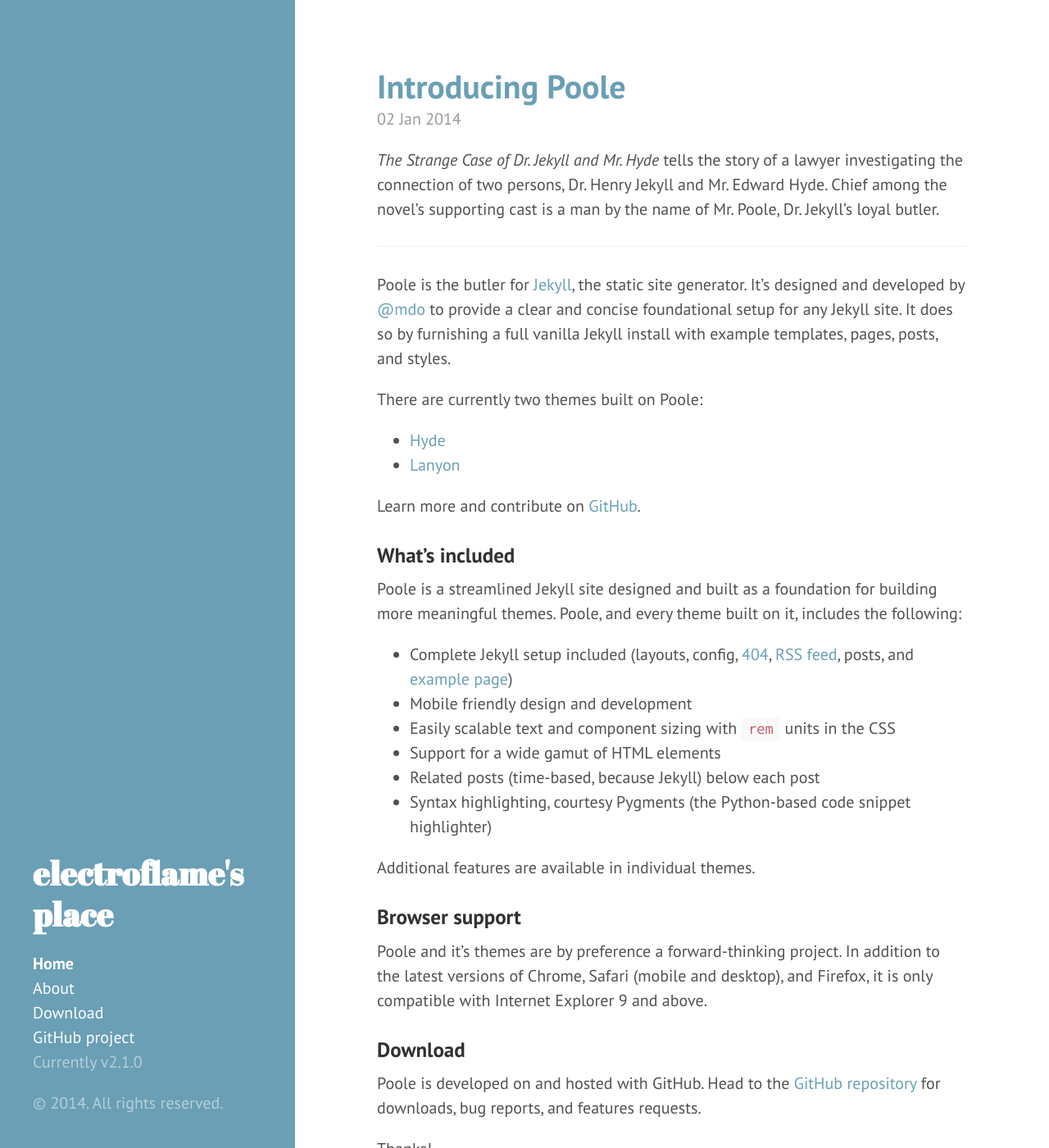
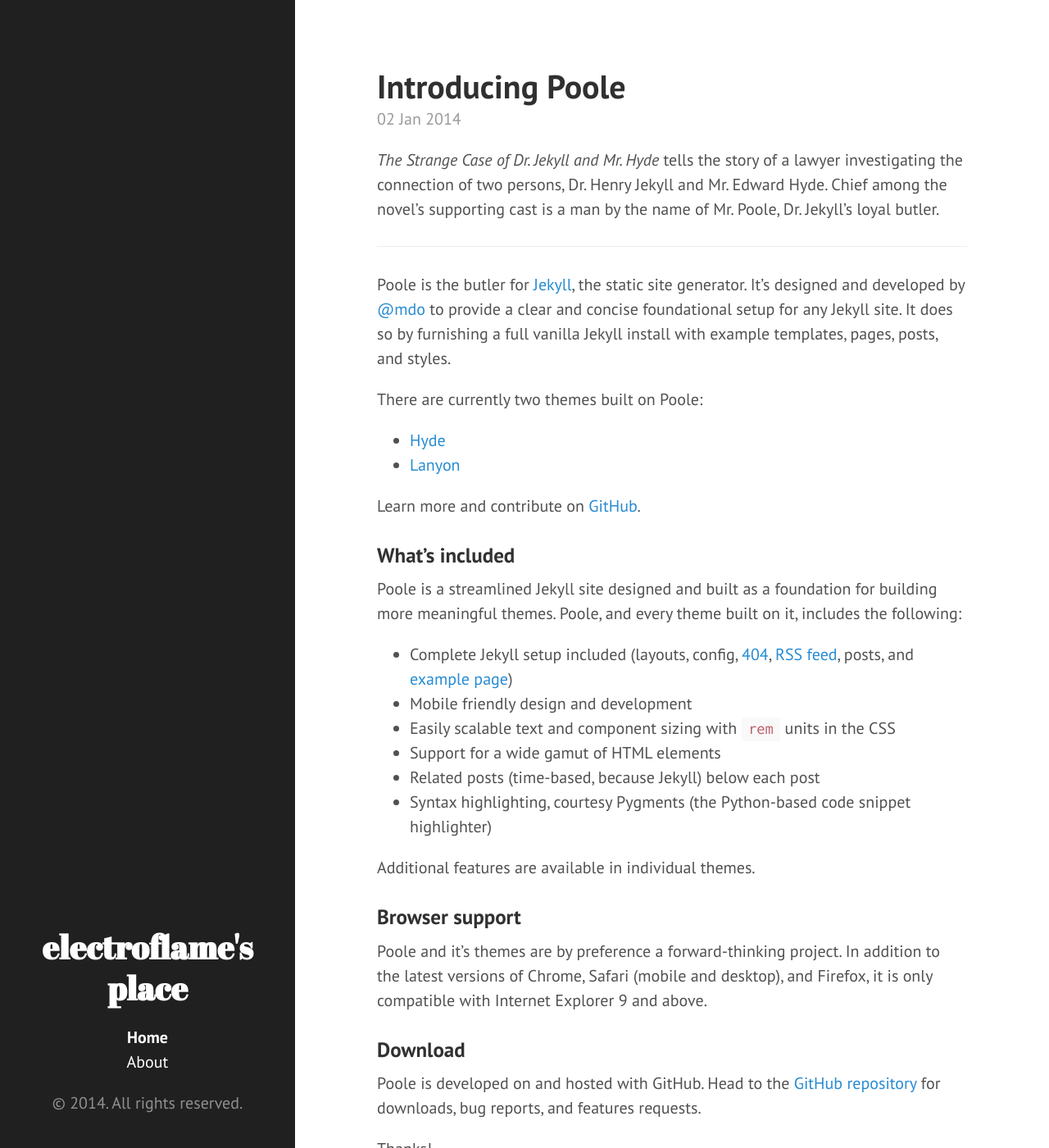
Before and after one commit to electroflame/electroflame.github.io, a Jekyll site: the page built from index.html, in a window 1280 px wide and 1400 px high. Shown: the whole window at 82% size. Built offline with Jekyll 4.4.1, drawn with Linux system fonts in a browser that asks for light colours; Markdown is read by kramdown in place of the engine named in the settings; the list of posts is cut into pages by our own code.

Commit message:
Customization.

```diff
--- a/_includes/sidebar.html
+++ b/_includes/sidebar.html
@@ -26,9 +26,9 @@
         {% endif %}
       {% endfor %}
 
-      <a class="sidebar-nav-item" href="{{ site.github.repo }}/archive/v{{ site.version }}.zip">Download</a>
+      <!--<a class="sidebar-nav-item" href="{{ site.github.repo }}/archive/v{{ site.version }}.zip">Download</a>
       <a class="sidebar-nav-item" href="{{ site.github.repo }}">GitHub project</a>
-      <span class="sidebar-nav-item">Currently v{{ site.version }}</span>
+      <span class="sidebar-nav-item">Currently v{{ site.version }}</span>-->
     </nav>
 
     <p>&copy; {{ site.time | date: '%Y' }}. All rights reserved.</p>
--- a/_layouts/default.html
+++ b/_layouts/default.html
@@ -3,7 +3,7 @@
 
   {% include head.html %}
 
-  <body class="theme-base-0d">
+  <body>
 
     {% include sidebar.html %}
 
--- a/public/css/hyde.css
+++ b/public/css/hyde.css
@@ -66,7 +66,7 @@
     left: 0;
     bottom: 0;
     width: 18rem;
-    text-align: left;
+    text-align: center;/*left;*/
   }
 }
 
```
